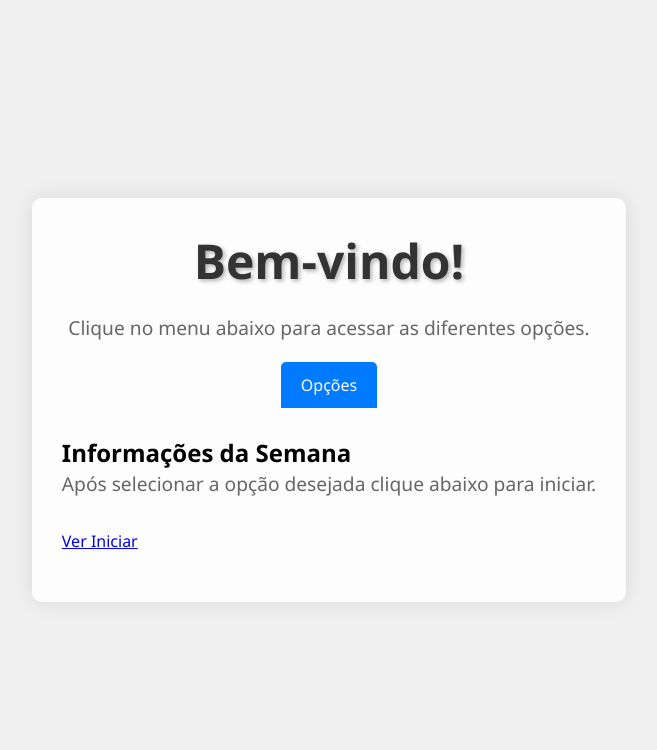
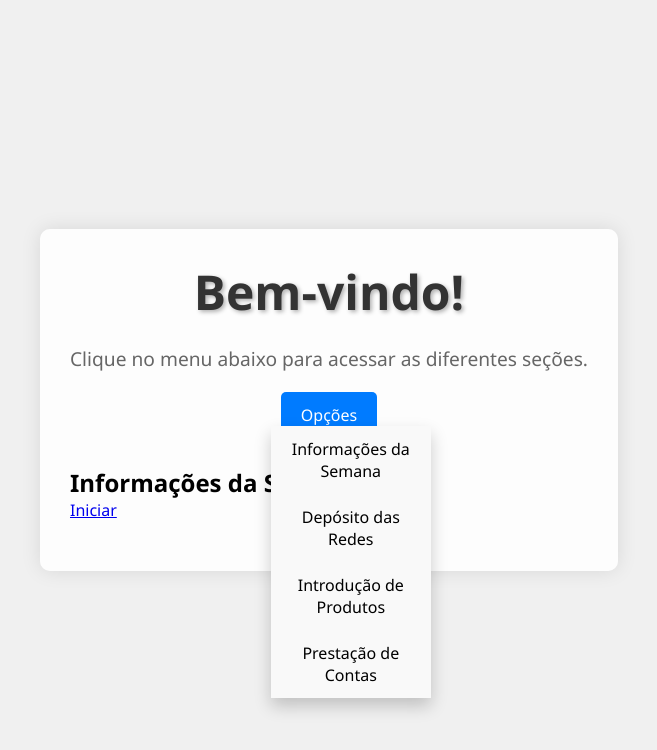
Before and after one commit to Reinaldoleall/RelatorioLeste, a plain HTML site: page index.html in a window 1280 px wide. Both pictures are taken after a click on the link "Opções". Shown: the whole page, without its empty margins (311-968 px from the left). Drawn offline with Linux system fonts and the light colour scheme.

Commit message:
Update index.html

```diff
--- a/index.html
+++ b/index.html
@@ -18,7 +18,7 @@
             justify-content: center;
             align-items: center;
             height: 100vh;
-            background-image: url('https://#');
+            background-image: url('#');
             background-size: cover;
             background-repeat: no-repeat;
         }
@@ -114,7 +114,7 @@
 <body>
     <div class="container">
         <h1>Bem-vindo!</h1>
-        <p>Clique no menu abaixo para acessar as diferentes opções.</p>
+        <p>Clique no menu abaixo para acessar as diferentes seções.</p>
 
         <div class="menu">
             <div class="dropdown">
@@ -130,34 +130,39 @@
 
         <div id="informacoes_da_semana" class="content active">
             <h2>Informações da Semana</h2>
-            <p>Após selecionar a opção desejada clique abaixo para iniciar.</p>
-            <a href="informacoes_da_semana.html">Ver Iniciar</a>
+            <a href="informacoes_da_semana.html">Iniciar</a>
         </div>
 
         <div id="deposito_das_redes" class="content">
             <h2>Depósito das Redes</h2>
-            <p>Após selecionar a opção desejada clique abaixo para iniciar.</p>
             <a href="deposito_das_redes.html">Iniciar</a>
         </div>
 
         <div id="introducao_de_produtos" class="content">
             <h2>Introdução de Produtos</h2>
-            <p>Após selecionar a opção desejada clique abaixo para iniciar.</p>
             <a href="introducao_de_produtos.html">Iniciar</a>
         </div>
 
         <div id="prestacao_de_contas" class="content">
             <h2>Prestação de Contas</h2>
-            <p>Após selecionar a opção desejada clique abaixo para iniciar.</p>
             <a href="prestacao_de_contas.html">Iniciar</a>
         </div>
+
     </div>
 
     <script>
-        const menuLinks = document.querySelectorAll('.dropdown-content a');
+        const dropdown = document.querySelector('.dropdown');
+        const dropdownToggle = dropdown.querySelector('.dropbtn');
+        const dropdownContent = dropdown.querySelector('.dropdown-content');
+        const dropdownLinks = dropdown.querySelectorAll('.dropdown-content a');
         const contentSections = document.querySelectorAll('.content');
 
-        menuLinks.forEach(link => {
+        dropdownToggle.addEventListener('click', function(e) {
+            e.preventDefault();
+            dropdownContent.style.display = (dropdownContent.style.display === 'block') ? 'none' : 'block';
+        });
+
+        dropdownLinks.forEach(link => {
             link.addEventListener('click', function(e) {
                 e.preventDefault();
                 const target = this.getAttribute('href').substring(1);
@@ -167,6 +172,7 @@
                         section.classList.add('active');
                     }
                 });
+                dropdownContent.style.display = 'none'; // Fechar o dropdown após selecionar uma opção
             });
         });
     </script>
```
